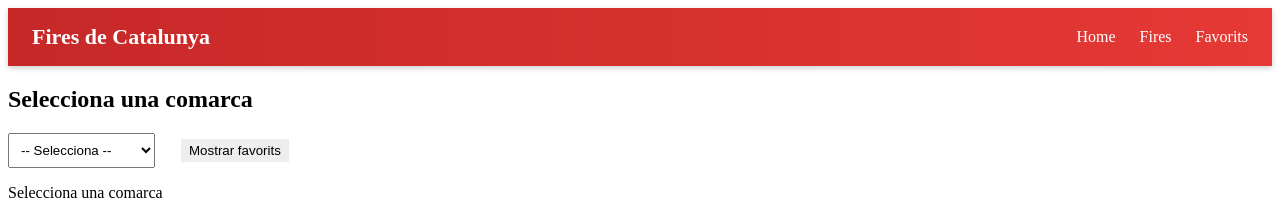
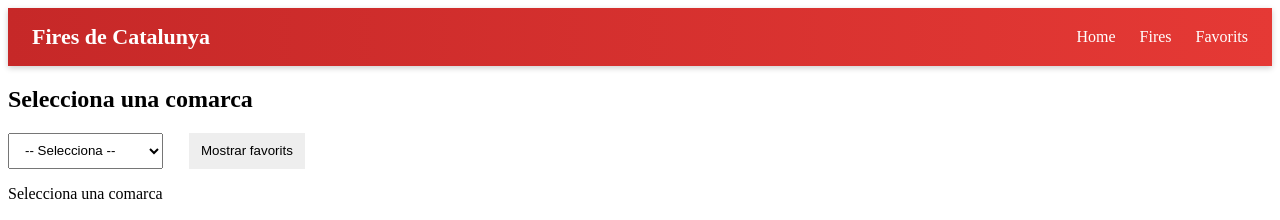
Before and after one commit to JohanStragus/fires-catalunya, an Angular app: page /fairs in a window 1280 px wide. Shown: the top 220 px of the page. Built offline with nearby package versions, Linux system fonts and the light colour scheme.

Commit message:
Mejorar estilo botón de Fires, que sea igual al Selector

```diff
--- a/src/app/view/pages/fairs/fairs.css
+++ b/src/app/view/pages/fairs/fairs.css
@@ -65,3 +65,11 @@ h2 {
 select {
     padding: 8px;
 }
+
+/* Ajuste para igualar botón y selector */
+.top-controls select,
+.top-controls button {
+    padding: 8px 12px;
+    height: 36px;
+    box-sizing: border-box;
+}
```
